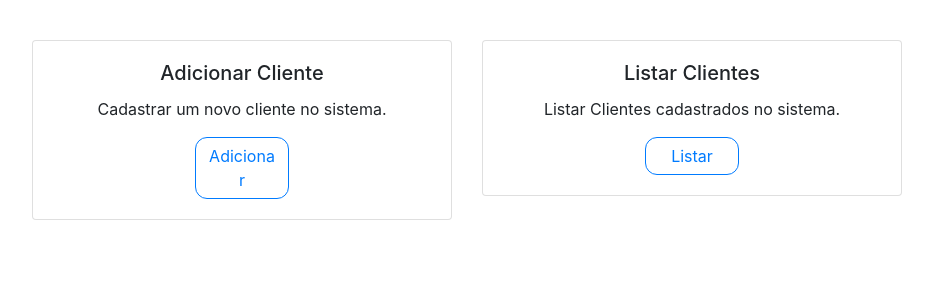
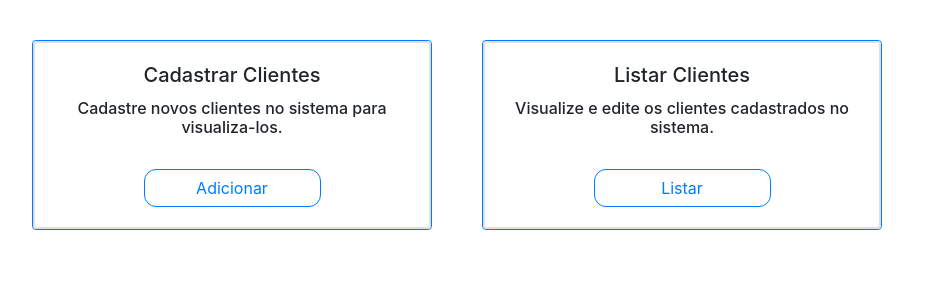
Before and after one commit to lavsqueiroz/CRUD_Clientes, a PHP site: page / in a window 1280 px wide. Shown: the top 300 px of the page, without its empty margins (173-1106 px from the left). Run offline with PHP 8.4, Linux system fonts and the light colour scheme.

Commit message:
Ajustando cards

```diff
--- a/index.php
+++ b/index.php
@@ -20,8 +20,7 @@
         width: 900px;
       }
 
-
-      .botao {
+      .button {
           border-radius: 12px;
           font-size: 16px;
           width: 50%;
@@ -38,29 +37,37 @@
 
         <div class="row">
         <div class="col-md-6">
-        <div class="card">
+        <div class="card border-primary mb-3" style="width: 25rem;">
+        <div class="card text-center">
+        <div class="card w-90">
         <div class="card-body">
 
+
             <!-- Criando a classe container, que possui o esquema de "linhas" e "colunas" para exibir os componentes -->
-            <h5 class="card-title" style="text-align:center">Adicionar Cliente</h5>
-            <p class="card-text" style="text-align:center">Cadastrar um novo cliente no sistema.</p>
+            <h5 class="card-title"> Cadastrar Clientes</h5>
+            <h6 class="card-text" >Cadastre novos clientes   no sistema para visualiza-los.</h6> <br>
 
             <!-- O botão faz referencia ao arquivo que controla o CRUD  -->
             <div class="botao" id="botao">
-            <a href="cadastroCliente.php" class="btn btn-outline-primary botao">Adicionar</a>
+            <a href="cadastroCliente.php" class="btn btn-outline-primary button">Adicionar</a>
             </div>
-
+        </div>
+        </div>
         </div>
         </div>
         </div>
         <div class="col-sm-6">
-        <div class="card">
+        <div class="card border-primary mb-3" style="width: 25rem;">
+        <div class="card text-center">
+        <div class="card w-90">
         <div class="card-body">
-            <h5 class="card-title" style="text-align:center">Listar Clientes</h5>
-            <p class="card-text" style="text-align:center">Listar Clientes cadastrados no sistema.</p>
+            <h5 class="card-title">Listar Clientes</h5>
+            <h6 class="card-text" >Visualize e edite os clientes cadastrados no sistema.</h6> <br>
             <div class="botao" id="botao">
-            <a href="listarCliente.php" class="btn btn-outline-primary botao">Listar</a>
+            <a href="listarCliente.php" class="btn btn-outline-primary button">Listar</a>
             </div>
+        </div>
+        </div>
         </div>
         </div>
         </div>
```
